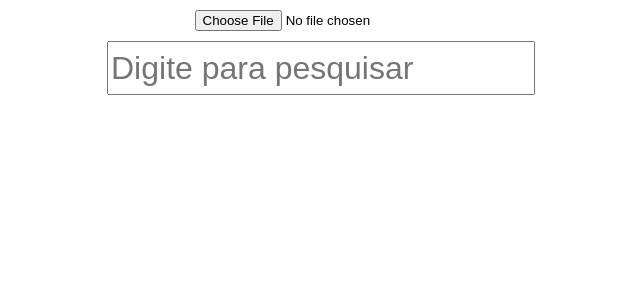
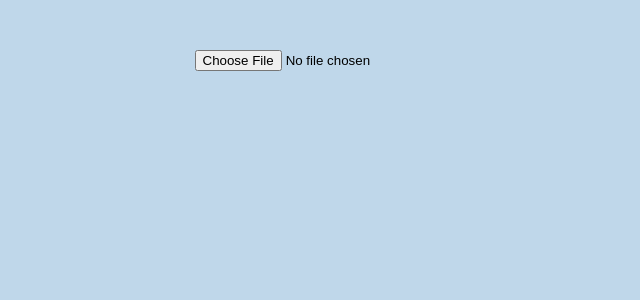
Before and after one commit to igorsouza-dev/react-file-reader, a React (Create React App) app: page / in a window 1280 px wide. Shown: the top 300 px of the page, without its empty margins (359-999 px from the left). Built offline with nearby package versions, Linux system fonts and the light colour scheme.

Commit message:
Changing styles

```diff
--- a/src/components/CustomForm.jsx
+++ b/src/components/CustomForm.jsx
@@ -9,9 +9,10 @@ import Reader from '../utils/Reader';
 export default class CustomForm extends Component {
   constructor(props) {
     super(props);
-    this.state = { list: [], header: [] };
+    this.state = { list: [], header: [], showSearchBar: false };
     this.changeList = this.changeList.bind(this);
     this.handleFile = this.handleFile.bind(this);
+    this.showSearchBar = false;
     this.arrayFile = [];
   }
   changeList(value) {
@@ -40,7 +41,7 @@ export default class CustomForm extends Component {
     const reader = new Reader('	');
     reader.fileToArray(file, (arrayFile) => {
       const header = arrayFile.splice(0, 1);
-      this.setState({ list: arrayFile, header });
+      this.setState({ list: arrayFile, header, showSearchBar: true });
       this.arrayFile = arrayFile;
     });
   }
@@ -49,10 +50,13 @@ export default class CustomForm extends Component {
       <form style={formStyle}>
         <div style={containerStyle}>
           <CustomFileReader onchange={event => this.handleFile(event.target.files[0])} />
-          <CustomInputText onchange={event => this.changeList(event.target.value)} />
+          {this.state.showSearchBar &&
+          <CustomInputText onchange={event => this.changeList(event.target.value)} />}
+          {this.state.list.length > 0 &&
           <div style={results}>
             <CustomTable header={this.state.header} rows={this.state.list} />
           </div>
+          }
         </div>
       </form>
     );
--- a/src/components/CustomTable.jsx
+++ b/src/components/CustomTable.jsx
@@ -5,7 +5,6 @@ import CustomTableRow from './CustomTableRow';
 
 export default class CustomTable extends Component {
   renderHeader() {
-    // return this.props.header && <tr>{this.props.header.map(th => <th>{th}</th>)}</tr>;
     return this.props.header && <CustomTableRow type="header" row={this.props.header} />;
   }
   renderRows() {
@@ -13,7 +12,7 @@ export default class CustomTable extends Component {
   }
   render() {
     return (
-      <table>
+      <table style={{ width: '100%' }}>
         <thead>
           {this.renderHeader()}
         </thead>
--- a/src/components/Styles.js
+++ b/src/components/Styles.js
@@ -3,7 +3,8 @@ const formStyle = {
   height: '100vh',
   position: 'relative',
   zIndex: 2,
-  marginTop: 10,
+  backgroundColor: '#bfd7ea',
+  paddingTop: 50,
 };
 
 const containerStyle = {
@@ -29,6 +30,11 @@ const results = {
   margin: 50,
   overflowY: 'scroll',
   width: '80%',
+  border: 'solid',
+  borderWidth: 1,
+  borderRadius: 12,
+  borderColor: '#508ca4',
+  backgroundColor: '#91aec1',
 };
 
 export { formStyle, containerStyle, inputTextStyle, results };
```
